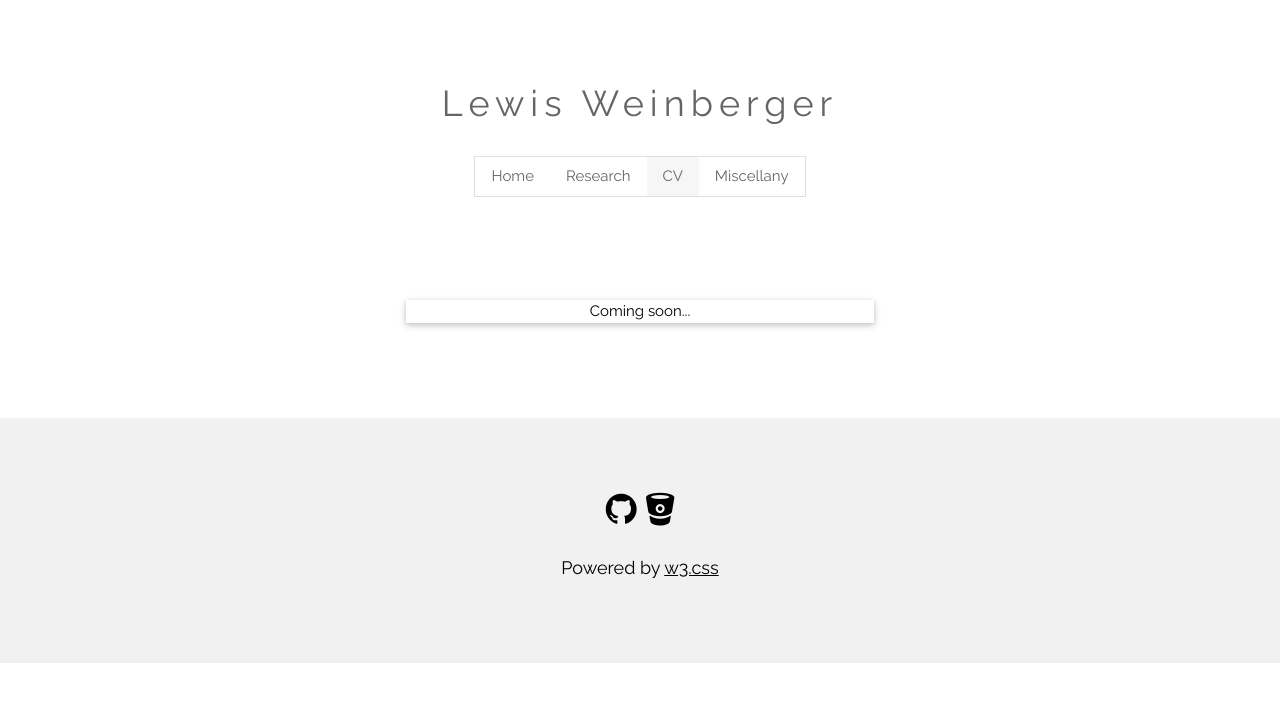
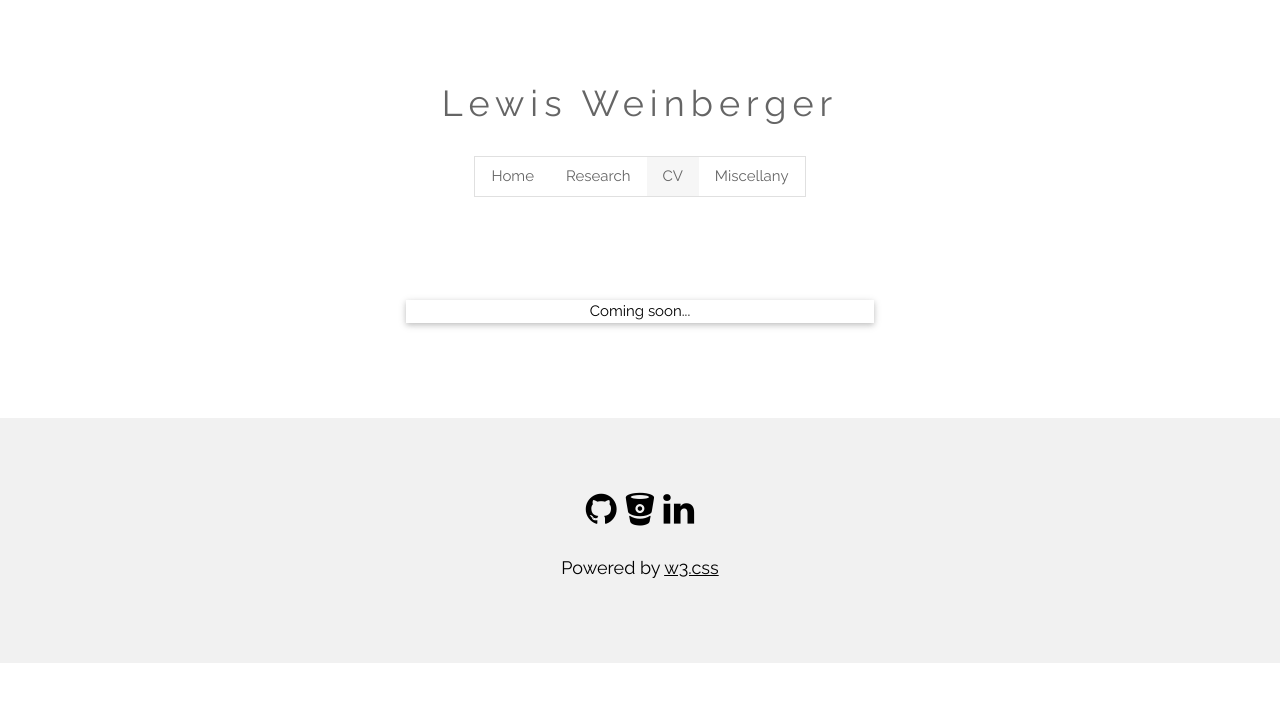
Before and after one commit to lewis-weinberger/lewis-weinberger.github.io, a plain HTML site: page CV.html in a window 1280 px wide. Drawn offline with nearby package versions, Linux system fonts and the light colour scheme; some icons are missing.

Commit message:
added linked-in url

```diff
--- a/CV.html
+++ b/CV.html
@@ -46,6 +46,7 @@ h1 {letter-spacing: 6px}
 <footer class="w3-container w3-padding-64 w3-light-grey w3-center w3-xxlarge">
   <a href="https://github.com/lewis-weinberger"><i class="fa fa-github w3-hover-opacity"></i></a>
   <a href="https://bitbucket.org/lweinberger/"><i class="fa fa-bitbucket w3-hover-opacity"></i></a>
+  <a href="https://www.linkedin.com/in/lewis-weinberger-119923194"><i class="fa fa-linkedin w3-hover-opacity"></i></a>
   <a href="https://orcid.org/0000-0002-7312-4595"><i class="ai ai-orcid w3-hover-opacity"></i></a>
   <a href="https://arxiv.org/search/?searchtype=author&query=Weinberger%2C+L+H"><i class="ai ai-arxiv w3-hover-opacity"></i></a>
   <a href="https://ui.adsabs.harvard.edu/search/q=author%3A&quot;Weinberger%2C Lewis H.&quot;"><i class="ai ai-ads w3-hover-opacity"></i></a>
```
Also changed, not shown: index.html (+1 -0 lines), miscellany.html (+1 -0 lines), research.html (+1 -0 lines).
